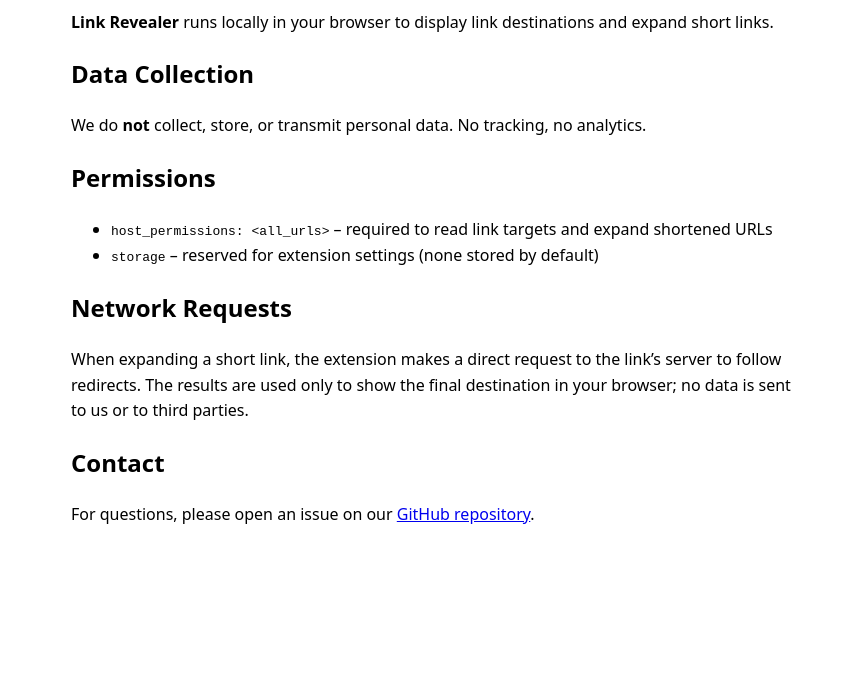
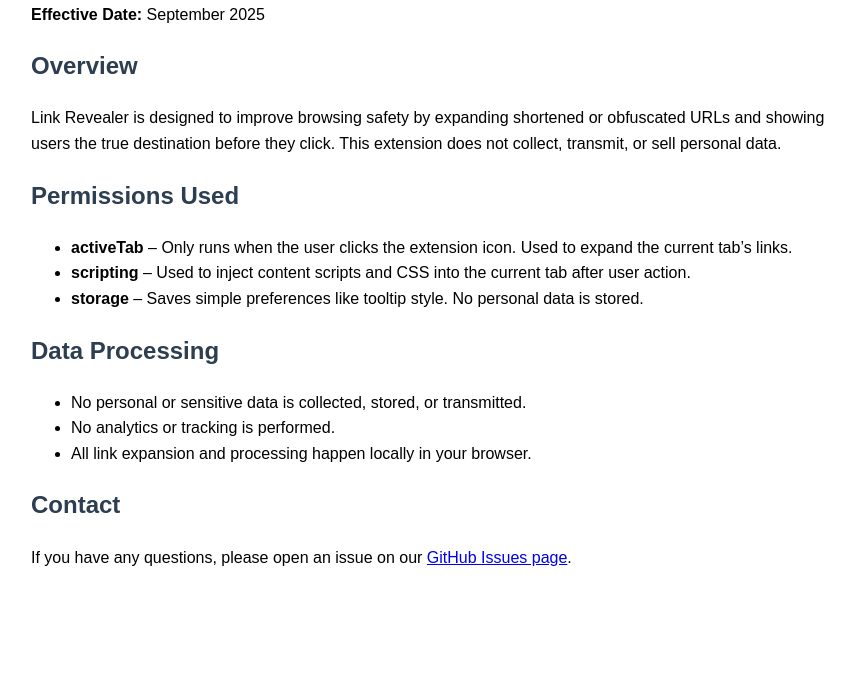
Before and after one commit to mabeltech-lab/link-revealer, a browser extension: page site/privacy.html in a window 1280 px wide. Shown: the part 103-800 px from the top of the page, without its empty margins (209-1064 px from the left). Drawn offline with Linux system fonts and the light colour scheme.

Commit message:
Update privacy.html

```diff
--- a/site/privacy.html
+++ b/site/privacy.html
@@ -1,30 +1,45 @@
-<!doctype html>
-<html>
+<!DOCTYPE html>
+<html lang="en">
 <head>
-  <meta charset="utf-8" />
-  <title>Privacy Policy – Link Revealer</title>
-  <meta name="viewport" content="width=device-width,initial-scale=1">
+  <meta charset="UTF-8">
+  <meta name="viewport" content="width=device-width, initial-scale=1.0">
+  <title>Privacy Policy - Link Revealer</title>
+  <style>
+    body {
+      font-family: Arial, sans-serif;
+      margin: 2rem auto;
+      max-width: 800px;
+      line-height: 1.6;
+    }
+    h1, h2 {
+      color: #2c3e50;
+    }
+  </style>
 </head>
 <body>
-  <main style="max-width:720px;margin:40px auto;font-family:system-ui,Arial,sans-serif;line-height:1.6;">
-    <h1>🔒 Privacy Policy</h1>
-    <p><strong>Link Revealer</strong> runs locally in your browser to display link destinations and expand short links.</p>
+  <h1>Privacy Policy for Link Revealer</h1>
+  <p><strong>Effective Date:</strong> September 2025</p>
 
-    <h2>Data Collection</h2>
-    <p>We do <strong>not</strong> collect, store, or transmit personal data. No tracking, no analytics.</p>
+  <h2>Overview</h2>
+  <p>Link Revealer is designed to improve browsing safety by expanding shortened or obfuscated URLs and showing users the true destination before they click. This extension does not collect, transmit, or sell personal data.</p>
 
-    <h2>Permissions</h2>
-    <ul>
-      <li><code>host_permissions: &lt;all_urls&gt;</code> – required to read link targets and expand shortened URLs</li>
-      <li><code>storage</code> – reserved for extension settings (none stored by default)</li>
-    </ul>
+  <h2>Permissions Used</h2>
+  <ul>
+    <li><strong>activeTab</strong> – Only runs when the user clicks the extension icon. Used to expand the current tab’s links.</li>
+    <li><strong>scripting</strong> – Used to inject content scripts and CSS into the current tab after user action.</li>
+    <li><strong>storage</strong> – Saves simple preferences like tooltip style. No personal data is stored.</li>
+  </ul>
 
-    <h2>Network Requests</h2>
-    <p>When expanding a short link, the extension makes a direct request to the link’s server to follow redirects.
-    The results are used only to show the final destination in your browser; no data is sent to us or to third parties.</p>
+  <h2>Data Processing</h2>
+  <ul>
+    <li>No personal or sensitive data is collected, stored, or transmitted.</li>
+    <li>No analytics or tracking is performed.</li>
+    <li>All link expansion and processing happen locally in your browser.</li>
+  </ul>
 
-    <h2>Contact</h2>
-    <p>For questions, please open an issue on our <a href="https://github.com/mabeltech-lab/link-revealer">GitHub repository</a>.</p>
-  </main>
+  <h2>Contact</h2>
+  <p>If you have any questions, please open an issue on our
+  <a href="https://github.com/mabeltech-lab/link-revealer/issues">GitHub Issues page</a>.
+  </p>
 </body>
 </html>
```
